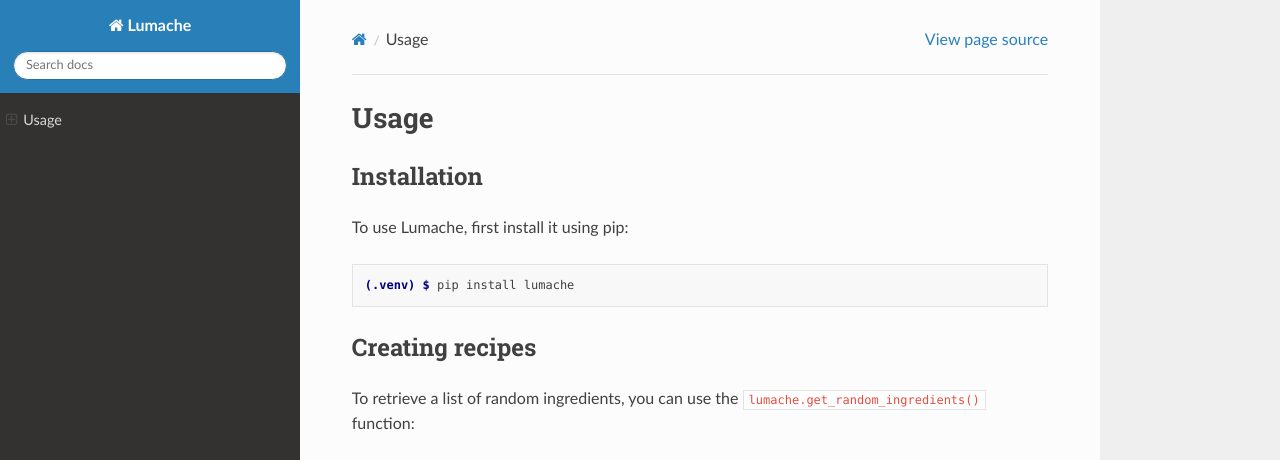
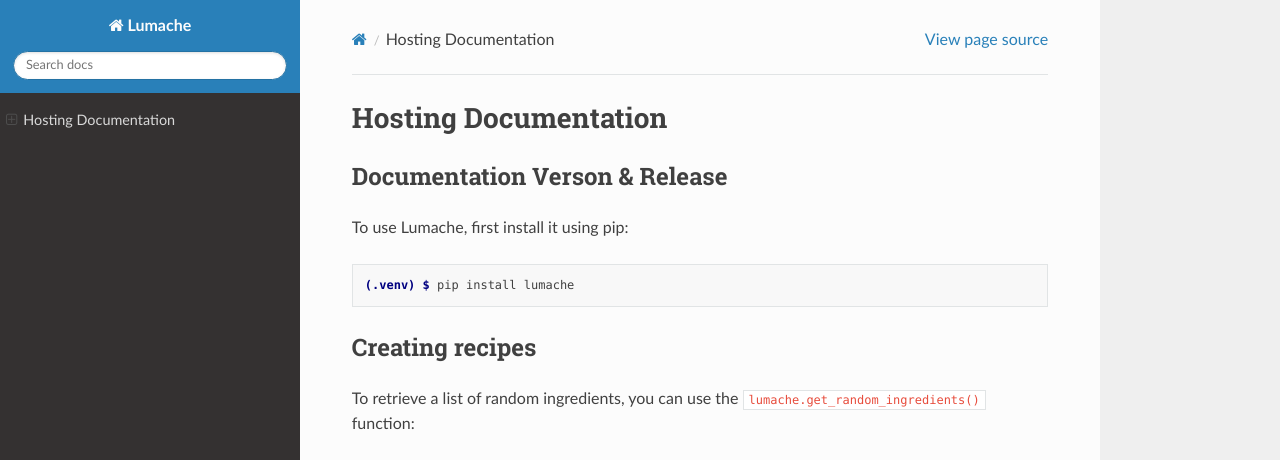
Before and after one commit to ghadiben0/Project-Zum-Portal, a Sphinx documentation site: the page built from docs/source/usage.rst, in a window 1280 px wide and 1036 px high. Shown: the top 460 px of the window. Built offline with Sphinx 7.4.7 and the Read the Docs theme 3.1.0, drawn with Linux system fonts in a browser that asks for light colours; pages that are not in the unit, such as notebooks, are missing from menus; grey boxes are pictures that could not be loaded.

Commit message:
Update usage.rst

```diff
--- a/docs/source/usage.rst
+++ b/docs/source/usage.rst
@@ -1,9 +1,9 @@
-Usage
+Hosting Documentation
 =====
 
-.. _installation:
+.. _documentation version and release:
 
-Installation
+Documentation Verson & Release
 ------------
 
 To use Lumache, first install it using pip:
```
